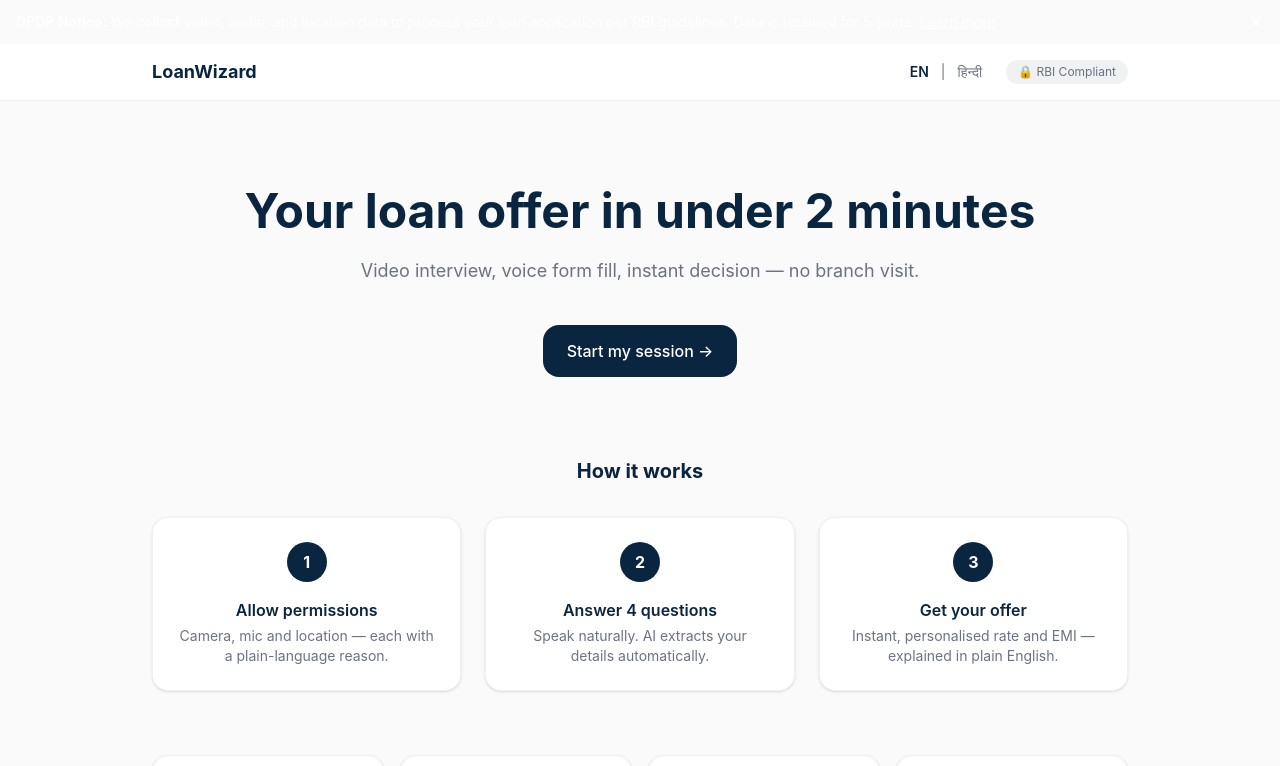
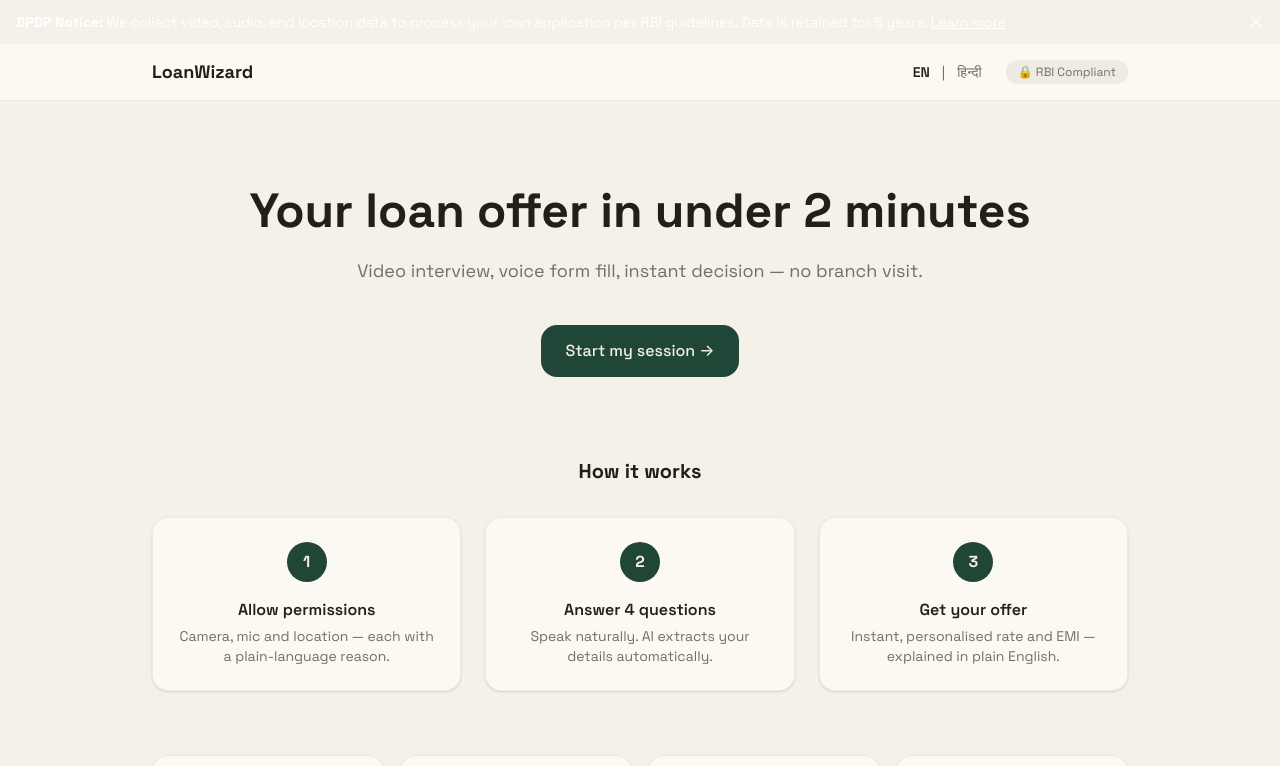
Before and after one commit to Pulkit7070/loan-wizard, a Next.js app in the folder apps/web/: page / in a window 1280 px wide. Shown: the top 766 px of the page. Built offline with nearby package versions, Linux system fonts and the light colour scheme; no server answers.

Commit message:
feat(web): add pine/brass design tokens and editorial type system
Replace the navy/gold palette with a deep pine + brass + bone-paper
scheme (no blue), and load Fraunces, Space Grotesk and JetBrains Mono.
Add ledger, scanline, blueprint-grid and ticker utilities.

```diff
--- a/apps/web/src/app/globals.css
+++ b/apps/web/src/app/globals.css
@@ -2,18 +2,19 @@
 
 @theme {
   /* Brand tokens — overridden per tenant via data-theme */
-  --color-brand: var(--brand, #0a2540);
-  --color-brand-fg: var(--brand-fg, #ffffff);
-  --color-bg: var(--bg, #fafafa);
-  --color-surface: var(--surface, #ffffff);
-  --color-fg: var(--fg, #0a2540);
-  --color-muted: var(--muted, #6b7280);
-  --color-success: var(--success, #10b981);
-  --color-warn: var(--warn, #f59e0b);
-  --color-danger: var(--danger, #ef4444);
-  --color-accent: var(--accent, #f59e0b);
+  --color-brand: var(--brand, #1f4636);
+  --color-brand-fg: var(--brand-fg, #f3efe4);
+  --color-bg: var(--bg, #f4f1e8);
+  --color-surface: var(--surface, #fbf9f2);
+  --color-fg: var(--fg, #221f1a);
+  --color-muted: var(--muted, #756e61);
+  --color-success: var(--success, #1f9d5c);
+  --color-warn: var(--warn, #c4892c);
+  --color-danger: var(--danger, #b8402e);
+  --color-accent: var(--accent, #bf8a2c);
 
-  --font-sans: 'Inter', -apple-system, BlinkMacSystemFont, 'Segoe UI', sans-serif;
+  --font-sans: 'Space Grotesk', -apple-system, BlinkMacSystemFont, 'Segoe UI', sans-serif;
+  --font-display: 'Fraunces', Georgia, 'Times New Roman', serif;
   --font-mono: 'JetBrains Mono', 'Fira Mono', monospace;
 
   --radius-sm: 6px;
@@ -22,18 +23,18 @@
   --radius-xl: 24px;
 }
 
-/* ── Alpha theme (navy + gold) ── */
+/* ── Alpha theme (pine + brass on bone paper) ── */
 :root, [data-theme="alpha"] {
-  --brand: #0a2540;
-  --brand-fg: #ffffff;
-  --bg: #fafafa;
-  --surface: #ffffff;
-  --fg: #0a2540;
-  --muted: #6b7280;
-  --success: #10b981;
-  --warn: #f59e0b;
-  --danger: #ef4444;
-  --accent: #f59e0b;
+  --brand: #1f4636;        /* deep pine green */
+  --brand-fg: #f3efe4;     /* warm cream on green */
+  --bg: #f4f1e8;           /* bone paper */
+  --surface: #fbf9f2;      /* warm card */
+  --fg: #221f1a;           /* warm near-black ink */
+  --muted: #756e61;        /* warm taupe */
+  --success: #1f9d5c;      /* brighter emerald (distinct from brand) */
+  --warn: #c4892c;
+  --danger: #b8402e;       /* warm oxblood red */
+  --accent: #bf8a2c;       /* brass gold */
 }
 
 /* ── Beta theme (emerald + slate) ── */
@@ -53,10 +54,13 @@
 /* ── Dark mode ── */
 @media (prefers-color-scheme: dark) {
   [data-theme="alpha"] {
-    --bg: #0d1117;
-    --surface: #161b22;
-    --fg: #e6edf3;
-    --muted: #8b949e;
+    --brand: #235039;
+    --brand-fg: #f3efe4;
+    --bg: #14130e;          /* warm charcoal, no blue */
+    --surface: #1d1b14;
+    --fg: #ece7da;          /* warm bone text */
+    --muted: #9b9384;
+    --accent: #d4a23f;
   }
   [data-theme="beta"] {
     --bg: #0a0f1a;
@@ -84,3 +88,36 @@ body {
 ::-webkit-scrollbar { width: 6px; height: 6px; }
 ::-webkit-scrollbar-track { background: transparent; }
 ::-webkit-scrollbar-thumb { background: var(--muted); border-radius: 99px; }
+
+/* ── Ledger Terminal type helpers ── */
+.font-display { font-family: var(--font-display); font-optical-sizing: auto; }
+.font-mono    { font-family: var(--font-mono); }
+.nums         { font-variant-numeric: tabular-nums; font-feature-settings: "tnum" 1; }
+
+/* Fine ruled hairline used across editorial sections */
+.rule { background-image: linear-gradient(to right, color-mix(in srgb, var(--fg) 16%, transparent), transparent); }
+
+/* HUD scanline sweep over the live terminal video */
+@keyframes scanline { 0% { transform: translateY(-100%); } 100% { transform: translateY(700%); } }
+.scanline::after {
+  content: ""; position: absolute; left: 0; right: 0; top: 0; height: 14%;
+  background: linear-gradient(to bottom, transparent, color-mix(in srgb, var(--accent) 22%, transparent), transparent);
+  animation: scanline 3.4s linear infinite; pointer-events: none;
+}
+
+/* Faint blueprint grid backdrop */
+.grid-ink {
+  background-image:
+    linear-gradient(color-mix(in srgb, var(--fg) 5%, transparent) 1px, transparent 1px),
+    linear-gradient(90deg, color-mix(in srgb, var(--fg) 5%, transparent) 1px, transparent 1px);
+  background-size: 28px 28px;
+}
+
+/* Running ticker marquee */
+@keyframes ticker { 0% { transform: translateX(0); } 100% { transform: translateX(-50%); } }
+.ticker-track { animation: ticker 32s linear infinite; will-change: transform; }
+
+/* Reduce motion: respect user preference */
+@media (prefers-reduced-motion: reduce) {
+  .scanline::after, .ticker-track { animation: none; }
+}
--- a/apps/web/src/app/layout.tsx
+++ b/apps/web/src/app/layout.tsx
@@ -14,6 +14,14 @@ export default function RootLayout({ children }: { children: React.ReactNode })
 
   return (
     <html lang="en" data-theme={tenant}>
+      <head>
+        <link rel="preconnect" href="https://fonts.googleapis.com" />
+        <link rel="preconnect" href="https://fonts.gstatic.com" crossOrigin="anonymous" />
+        <link
+          href="https://fonts.googleapis.com/css2?family=Fraunces:opsz,wght@9..144,400;9..144,500;9..144,600;9..144,700;9..144,900&family=Space+Grotesk:wght@400;500;600;700&family=JetBrains+Mono:wght@400;500;600&display=swap"
+          rel="stylesheet"
+        />
+      </head>
       <body>
         <I18nProvider>{children}</I18nProvider>
       </body>
```
